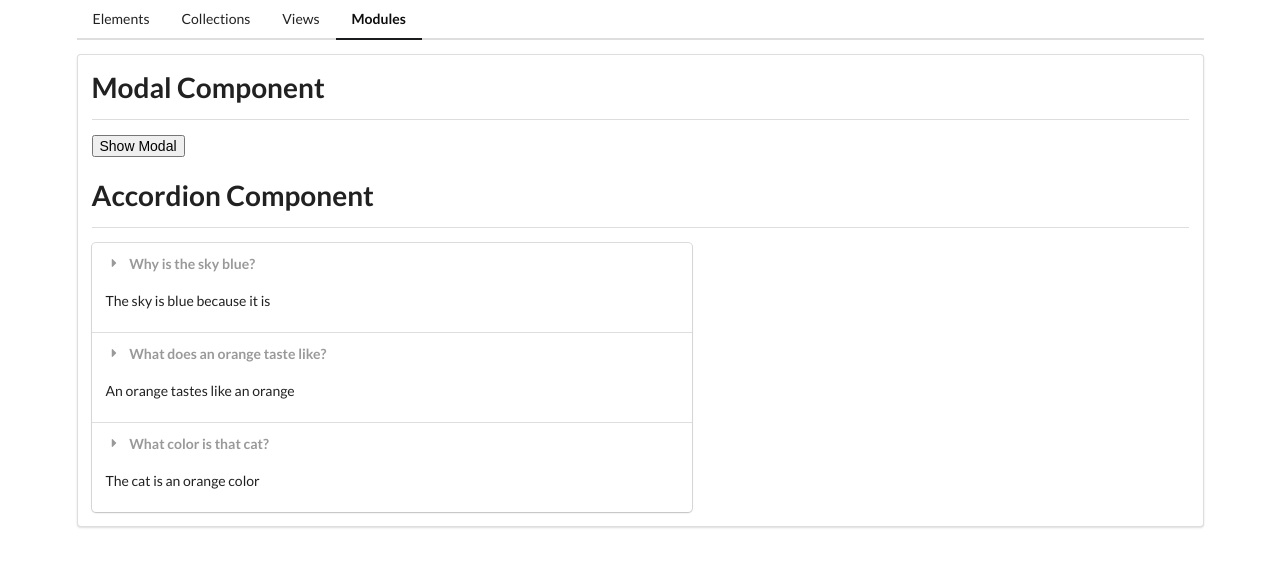
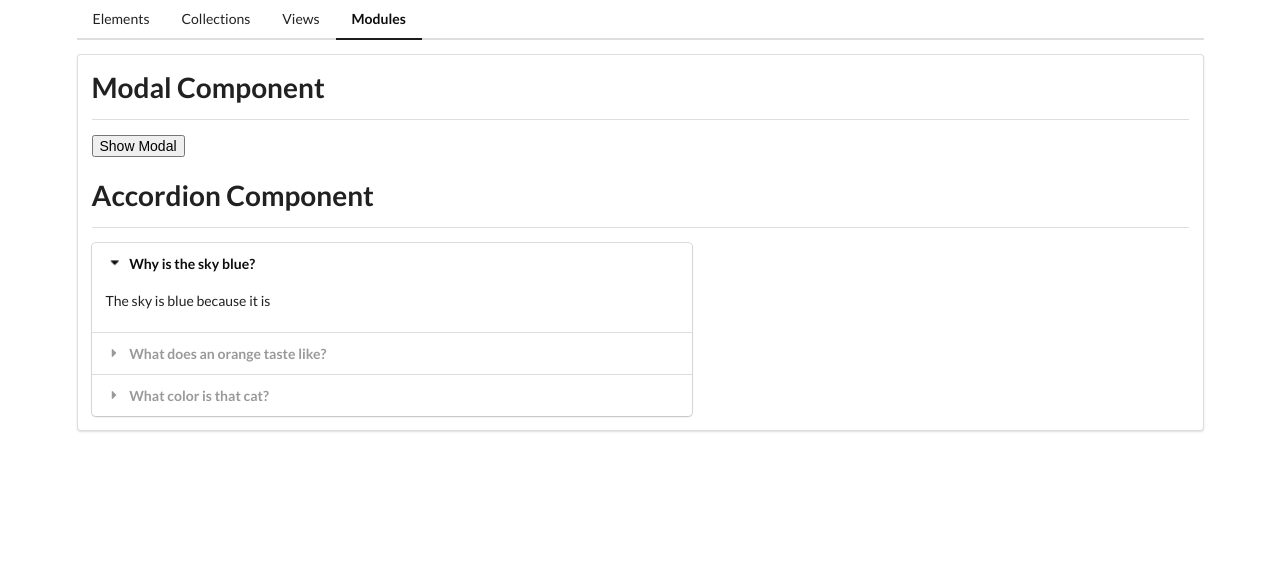
Before and after one commit to ken0901/Angular-Template-Syntax, an Angular app: page /mods in a window 1280 px wide. Shown: the top 566 px of the page. Built offline with nearby package versions, Linux system fonts and the light colour scheme.

Commit message:
Expanding the Active Element

```diff
--- a/src/app/projects/module-project/components/mods/accordion/accordion.component.html
+++ b/src/app/projects/module-project/components/mods/accordion/accordion.component.html
@@ -1,10 +1,10 @@
 <div class="ui accordion styled">
-    <ng-container *ngFor="let item of items">
-        <div class="title">
+    <ng-container *ngFor="let item of items; let i = index">
+        <div class="title" [ngClass]="{active: i === openedItemIndex }" (click)="onClick(i)">
             <i class="dropdown icon"></i>
             {{ item.title }}
         </div>
-        <div class="content active">
+        <div [ngClass]="{active: i === openedItemIndex }" class="content">
             <p>{{ item.content }}</p>
         </div>
     </ng-container>
--- a/src/app/projects/module-project/components/mods/accordion/accordion.component.ts
+++ b/src/app/projects/module-project/components/mods/accordion/accordion.component.ts
@@ -7,10 +7,18 @@ import { Component, OnInit, Input } from '@angular/core';
 })
 export class AccordionComponent implements OnInit {
   @Input() items = [];
+  openedItemIndex = 0;
 
   constructor() { }
 
   ngOnInit(): void {
   }
 
+  onClick(index: number){
+    if(index === this.openedItemIndex){
+      this.openedItemIndex = -1;
+    }else{
+      this.openedItemIndex = index;
+    }
+  }
 }
```
